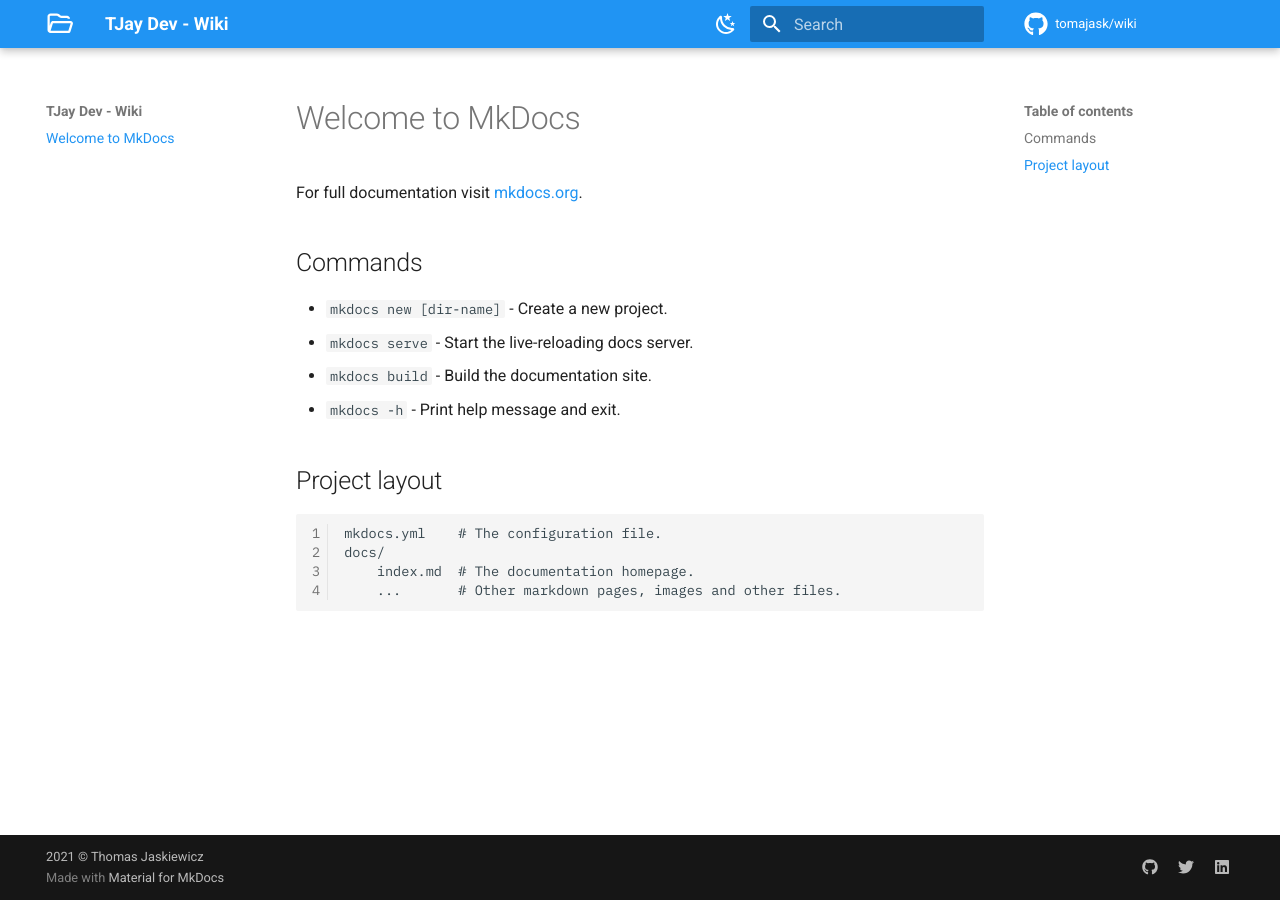
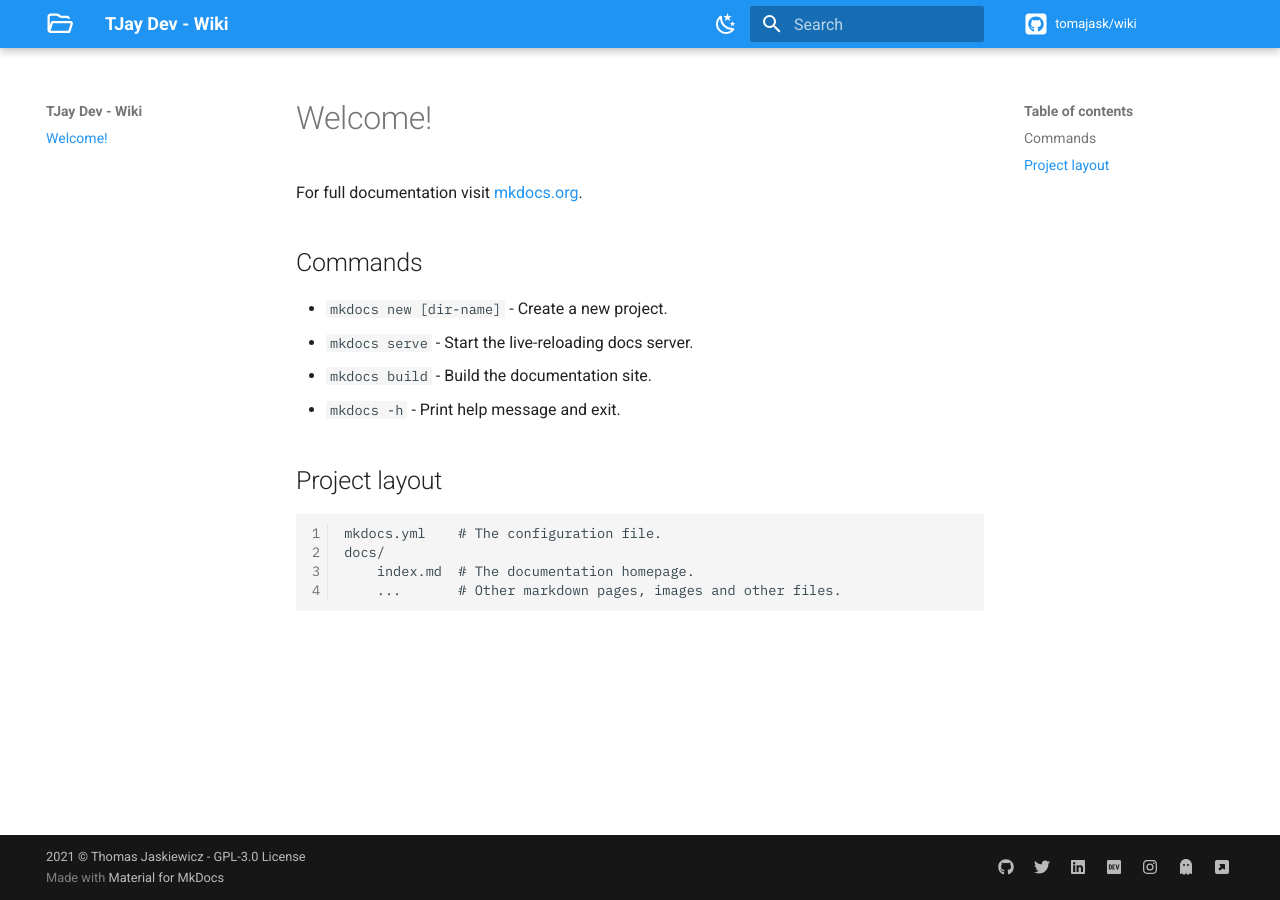
Before and after one commit to tjay-dev/wiki, an MkDocs documentation site: the page built from docs/index.md, in a window 1280 px wide. Built offline with MkDocs 1.6.1 and Material for MkDocs 9.7.7, drawn with Linux system fonts in a browser that asks for light colours; comment, search, counter and statistics services are not loaded.

Commit message:
Update social links

```diff
--- a/docs/index.md
+++ b/docs/index.md
@@ -1,4 +1,4 @@
-# Welcome to MkDocs
+# Welcome!
 
 For full documentation visit [mkdocs.org](https://www.mkdocs.org).
 
--- a/mkdocs.yml
+++ b/mkdocs.yml
@@ -9,7 +9,7 @@
   language: en
   favicon: images/favicon.png
   icon:
-    repo: fontawesome/brands/github
+    repo: fontawesome/brands/github-square
     logo: fontawesome/regular/folder-open
   palette:
     - scheme: default
@@ -50,7 +50,7 @@
   - pymdownx.superfences  # allows for the nesting of code blocks inside other blocks
   - pymdownx.keys
 
-copyright: 2021 &copy; Thomas Jaskiewicz
+copyright: 2021 &copy; Thomas Jaskiewicz - GPL-3.0 License
 extra:
   analytics:
     provider: umami
@@ -65,3 +65,16 @@
       name: Thomas Jaskiewicz on Twitter
     - icon: 'fontawesome/brands/linkedin'
       link: 'https://www.linkedin.com/in/tomaszjaskiewicz/'
+      name: Thomas Jaskiewicz on LinkedIn
+    - icon: 'fontawesome/brands/dev'
+      link: 'https://dev.to/tjay_dev'
+      name: Thomas Jaskiewicz on Dev.to
+    - icon: 'fontawesome/brands/instagram'
+      link: 'https://www.instagram.com/tjay.dev'
+      name: Thomas Jaskiewicz on Instagram
+    - icon: 'fontawesome/solid/ghost'
+      link: 'https://tjay.dev'
+      name: Dev Blog by Thomas Jaskiewicz
+    - icon: 'fontawesome/solid/external-link-square-alt'
+      link: 'https://links.tjay.dev'
+      name: All links to Thomas' websites
```
